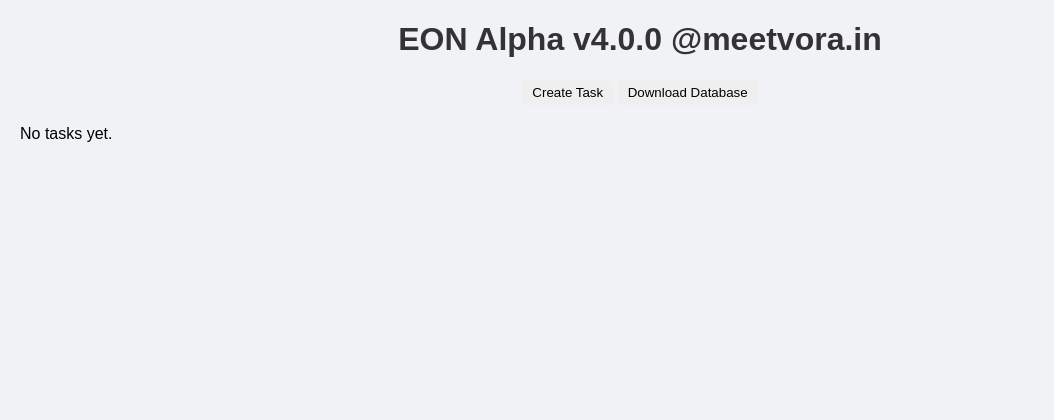
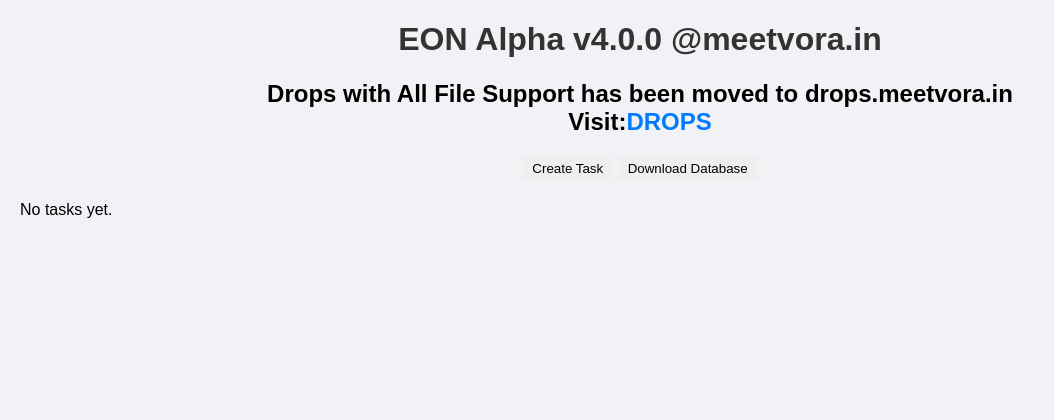
Before and after one commit to zrrgz/task-app, a Flask app: page / in a window 1280 px wide. Shown: the top 420 px of the page, without its empty margins (0-1054 px from the left). Run offline with Flask 3, Linux system fonts and the light colour scheme; data that the repository does not hold is empty.

Commit message:
Add notice about Drops with All File Support

```diff
--- a/templates/index.html
+++ b/templates/index.html
@@ -18,6 +18,7 @@ a:hover { text-decoration: underline; }
 <body>
 <header>
   <h1>{{ app_name }}</h1>
+  <h2>Drops with All File Support has been moved to drops.meetvora.in<br>Visit:<a href="https://drops.meetvora.in/">DROPS</a></h2>
   <a href="{{ url_for('create') }}"><button>Create Task</button></a>
   <a href="{{ url_for('download_db') }}"><button>Download Database</button></a>
 </header>
```
